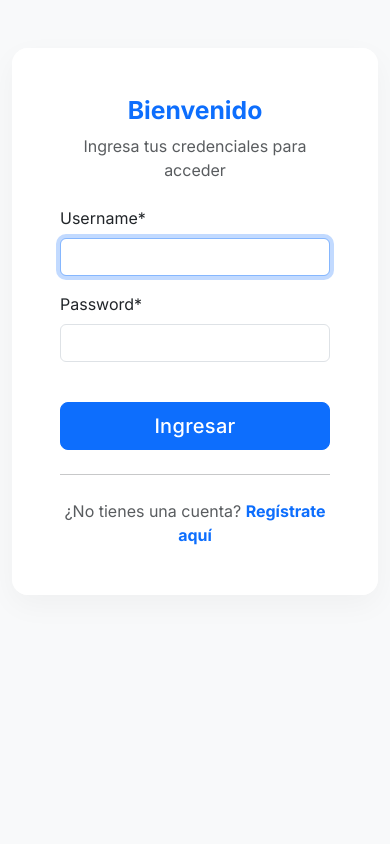
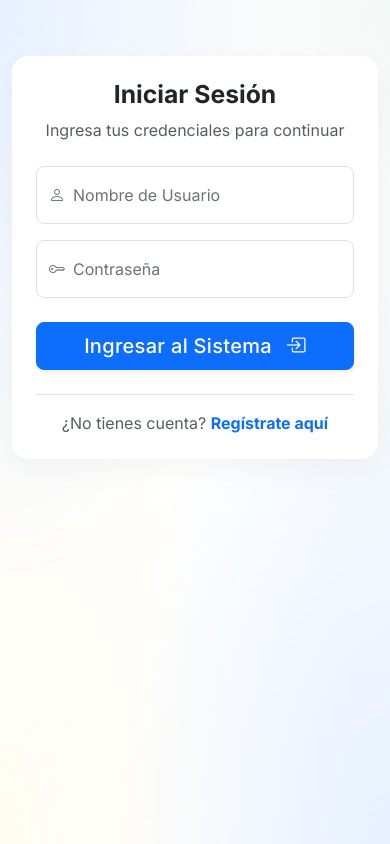
Before and after one commit to AnglerPosada-30/Sistema_Usuarios, a Django app: page /usuarios/login/ in a window 390 px wide. Run offline with Django 5.2, Linux system fonts and the light colour scheme; some libraries are stand-ins or nearby versions.

Commit message:
Rediseño del Fortend, y corrección de otras funcionalidades

```diff
--- a/organizacion/forms.py
+++ b/organizacion/forms.py
@@ -13,11 +13,12 @@ class DepartamentoForm(forms.ModelForm):
 class TrabajadorForm(forms.ModelForm):
     class Meta:
         model = Trabajador
-        fields = ['rut', 'nombres', 'apellidos', 'fecha_nacimiento', 'telefono', 'departamento', 'cargo']
+        fields = ['rut', 'nombres', 'apellidos', 'fecha_nacimiento', 'correo', 'telefono', 'departamento', 'cargo', 'fecha_ingreso', 'estado']
         widgets = {
+            # ... tus otros widgets ...
+            'fecha_ingreso': forms.DateInput(attrs={'type': 'date', 'class': 'form-control'}),
             'fecha_nacimiento': forms.DateInput(attrs={'type': 'date', 'class': 'form-control'}),
         }
-
 class CargoForm(forms.ModelForm):
     class Meta:
         model = Cargo
--- a/organizacion/templates/organizacion/lista_trabajadores.html
+++ b/organizacion/templates/organizacion/lista_trabajadores.html
@@ -39,6 +39,11 @@
                                 <i class="bi bi-pencil-square"></i> Editar
                             </a>
 
+                            <!-- Botón Detalle con ícono -->
+                            <a href="{% url 'detalle_trabajador' trabajador.id %}" class="btn btn-sm btn-outline-info me-1" title="Ver Detalle">
+                                <i class="bi bi-eye"></i> Detalle
+                            </a>
+
                             <!-- Botón Eliminar con ícono y SweetAlert -->
                             <form action="{% url 'eliminar_trabajador' trabajador.id %}" method="POST" class="d-inline">
                                 {% csrf_token %}
--- a/organizacion/urls.py
+++ b/organizacion/urls.py
@@ -1,11 +1,10 @@
 from django.urls import path
 from .views import (
     DepartamentoListView, DepartamentoCreateView, DepartamentoUpdateView, DepartamentoDeleteView,
-    TrabajadorListView, TrabajadorCreateView, TrabajadorUpdateView, TrabajadorDeleteView,
-    # Importamos las vistas de Cargos
+    # Importamos la nueva vista de detalle (TrabajadorDetailView)
+    TrabajadorListView, TrabajadorCreateView, TrabajadorUpdateView, TrabajadorDeleteView, TrabajadorDetailView,
     CargoListView, CargoCreateView, CargoUpdateView, CargoDeleteView,
     HistorialListView, HistorialCreateView, HistorialUpdateView, HistorialDeleteView
-
 )
 
 urlpatterns = [
@@ -18,6 +17,8 @@ urlpatterns = [
     # Trabajadores
     path('trabajadores/', TrabajadorListView.as_view(), name='lista_trabajadores'),
     path('trabajadores/nuevo/', TrabajadorCreateView.as_view(), name='crear_trabajador'),
+    # NUEVA RUTA PARA EL DETALLE
+    path('trabajadores/detalle/<int:pk>/', TrabajadorDetailView.as_view(), name='detalle_trabajador'),
     path('trabajadores/editar/<int:pk>/', TrabajadorUpdateView.as_view(), name='editar_trabajador'),
     path('trabajadores/eliminar/<int:pk>/', TrabajadorDeleteView.as_view(), name='eliminar_trabajador'),
 
@@ -32,5 +33,4 @@ urlpatterns = [
     path('historial/nuevo/', HistorialCreateView.as_view(), name='crear_historial'),
     path('historial/editar/<int:pk>/', HistorialUpdateView.as_view(), name='editar_historial'),
     path('historial/eliminar/<int:pk>/', HistorialDeleteView.as_view(), name='eliminar_historial'),
-
 ]
--- a/usuarios/templates/usuarios/base.html
+++ b/usuarios/templates/usuarios/base.html
@@ -11,6 +11,22 @@
     <link rel="stylesheet" href="https://cdn.jsdelivr.net/npm/bootstrap-icons@1.11.1/font/bootstrap-icons.css">
     <link href="{% static 'css/custom.css' %}" rel="stylesheet">
     <link href="https://cdn.datatables.net/1.13.6/css/dataTables.bootstrap5.min.css" rel="stylesheet">
+
+    <style>
+        body {
+            /* Degradado de luz estilo SaaS sin usar imágenes */
+            background-color: #f8f9fa;
+            background-image:
+                radial-gradient(at 0% 0%, rgba(13, 110, 253, 0.1) 0px, transparent 50%),
+                radial-gradient(at 100% 0%, rgba(25, 135, 84, 0.05) 0px, transparent 50%),
+                radial-gradient(at 100% 100%, rgba(13, 110, 253, 0.1) 0px, transparent 50%),
+                radial-gradient(at 0% 100%, rgba(255, 193, 7, 0.05) 0px, transparent 50%);
+            background-attachment: fixed;
+        }
+
+        .bg-light { background-color: transparent !important; }
+    </style>
+
 </head>
 <body class="bg-light">
 
--- a/usuarios/templates/usuarios/login.html
+++ b/usuarios/templates/usuarios/login.html
@@ -1,45 +1,49 @@
 {% extends 'usuarios/base.html' %}
-{% load crispy_forms_tags %}
 
-{% block title %}Iniciar Sesión{% endblock %}
+{% block title %}Iniciar Sesión | INACAP HR{% endblock %}
 
 {% block content %}
-<!-- Tarjeta principal sin bordes y con sombra pronunciada -->
-<div class="card shadow-lg border-0 rounded-4 overflow-hidden">
+<div class="card shadow-lg border-0 rounded-4 overflow-hidden mt-2">
     <div class="row g-0">
 
-        <!-- MITAD IZQUIERDA: Imagen de fondo (Se oculta en pantallas pequeñas con d-none d-md-block) -->
-        <div class="col-md-5 d-none d-md-block"
-             style="background-image: url('https://images.unsplash.com/photo-1555949963-aa79dcee981c?auto=format&fit=crop&w=800&q=80'); background-size: cover; background-position: center;">
-            <!-- Opcional: Una capa oscura semitransparente con texto -->
-            <div class="h-100 d-flex flex-column justify-content-center align-items-center" style="background-color: rgba(0, 48, 135, 0.7);">
-                <h3 class="text-white fw-bold mb-0">Sistema para Trabajadores</h3>
-                <p class="text-white-50 mt-2 text-center px-4">Plataforma de Gestión y RRHH</p>
-            </div>
+        <!-- Panel Gráfico Izquierdo -->
+        <div class="col-md-5 d-none d-md-flex bg-primary align-items-center justify-content-center flex-column text-white p-5">
+            <i class="bi bi-shield-lock" style="font-size: 5rem;"></i>
+            <h3 class="fw-bold mt-4 text-center">INACAP HR</h3>
+            <p class="text-center mt-2 opacity-75">Plataforma integral de gestión de personal y talento humano.</p>
         </div>
 
-        <!-- MITAD DERECHA: El Formulario -->
-        <div class="col-md-7 bg-white">
-            <div class="card-body p-5">
+        <!-- Panel de Formulario Derecho -->
+        <div class="col-md-7">
+            <div class="card-body p-4 p-md-5">
                 <div class="text-center mb-4">
-                    <h2 class="fw-bold text-primary">Bienvenido</h2>
-                    <p class="text-muted">Ingresa tus credenciales para acceder</p>
+                    <h2 class="fw-bold text-dark">Iniciar Sesión</h2>
+                    <p class="text-muted">Ingresa tus credenciales para continuar</p>
                 </div>
 
-                <form method="post">
+                <form method="POST" action="{% url 'login' %}">
                     {% csrf_token %}
 
-                    {{ form|crispy }}
+                    <div class="form-floating mb-3">
+                        <input type="text" name="username" class="form-control rounded-3" id="id_username" placeholder="Usuario" required>
+                        <label for="id_username"><i class="bi bi-person text-secondary me-2"></i>Nombre de Usuario</label>
+                    </div>
 
-                    <button type="submit" class="btn btn-primary btn-lg w-100 mt-4 fw-bold rounded-3">
-                        Ingresar
-                    </button>
+                    <div class="form-floating mb-4">
+                        <input type="password" name="password" class="form-control rounded-3" id="id_password" placeholder="Contraseña" required>
+                        <label for="id_password"><i class="bi bi-key text-secondary me-2"></i>Contraseña</label>
+                    </div>
+
+                    <div class="d-grid gap-2">
+                        <button type="submit" class="btn btn-primary btn-lg rounded-3 fw-bold shadow-sm">
+                            Ingresar al Sistema <i class="bi bi-box-arrow-in-right ms-2"></i>
+                        </button>
+                    </div>
                 </form>
 
-                <hr class="my-4">
-                <p class="text-center text-muted mb-0">
-                    ¿No tienes una cuenta? <a href="{% url 'registro' %}" class="text-decoration-none fw-bold">Regístrate aquí</a>
-                </p>
+                <div class="text-center mt-4 pt-3 border-top">
+                    <p class="text-muted mb-0">¿No tienes cuenta? <a href="{% url 'registro' %}" class="text-primary fw-bold text-decoration-none">Regístrate aquí</a></p>
+                </div>
             </div>
         </div>
 
```
Also changed, not shown: organizacion/admin.py (+33 -6 lines), organizacion/models.py (+8 -0 lines), organizacion/templates/organizacion/detalle_trabajador.html (added, +76 -0 lines), organizacion/views.py (+56 -9 lines), usuarios/templates/usuarios/registro.html (+57 -11 lines), auditoria/migrations/0003_alter_auditoriaactividad_options.py (added), autenticacion/migrations/0002_alter_iniciosesion_options_alter_rol_options_and_more.py (added), organizacion/migrations/0002_alter_cargo_options_alter_departamento_options_and_more.py (added), organizacion/migrations/0003_alter_trabajador_fecha_ingreso.py (added).
